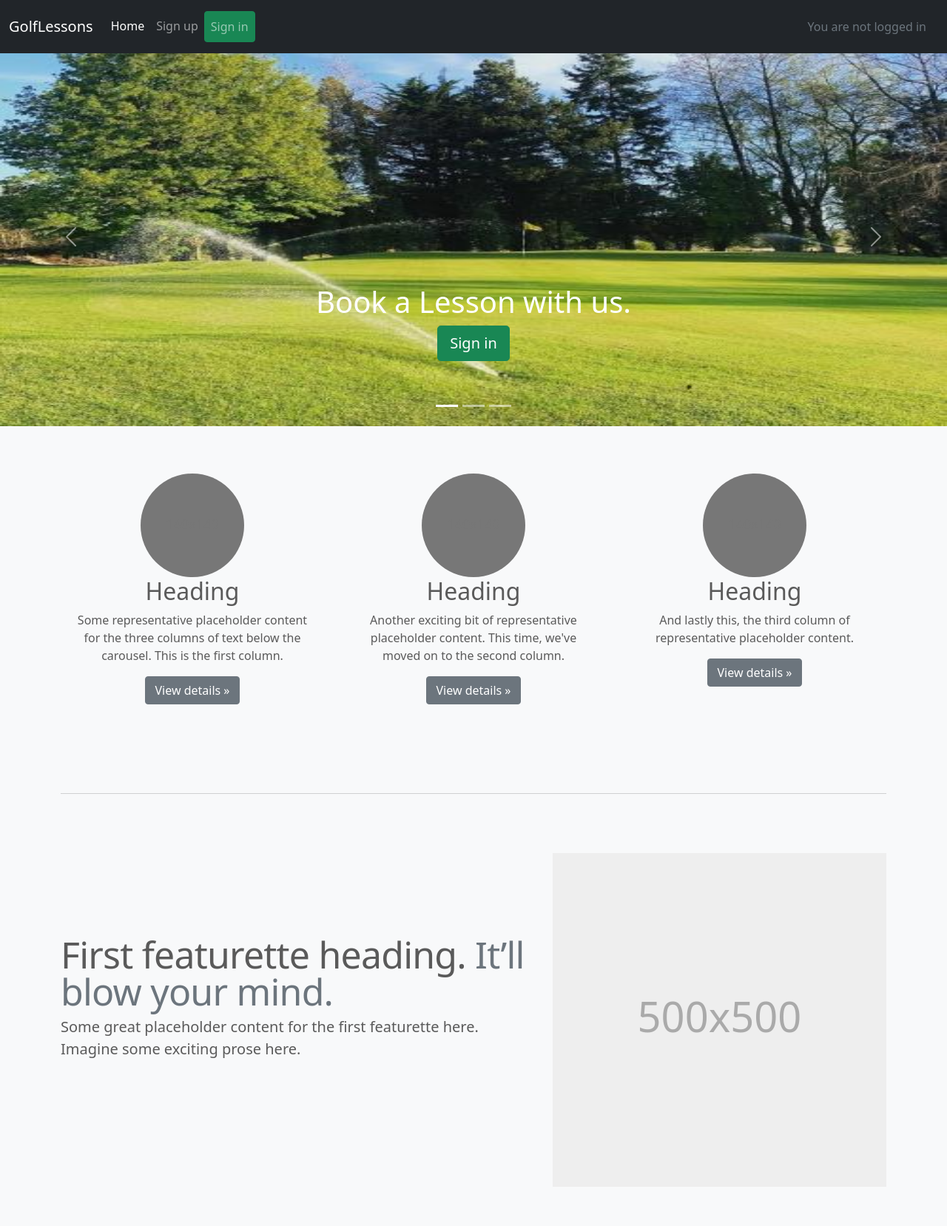
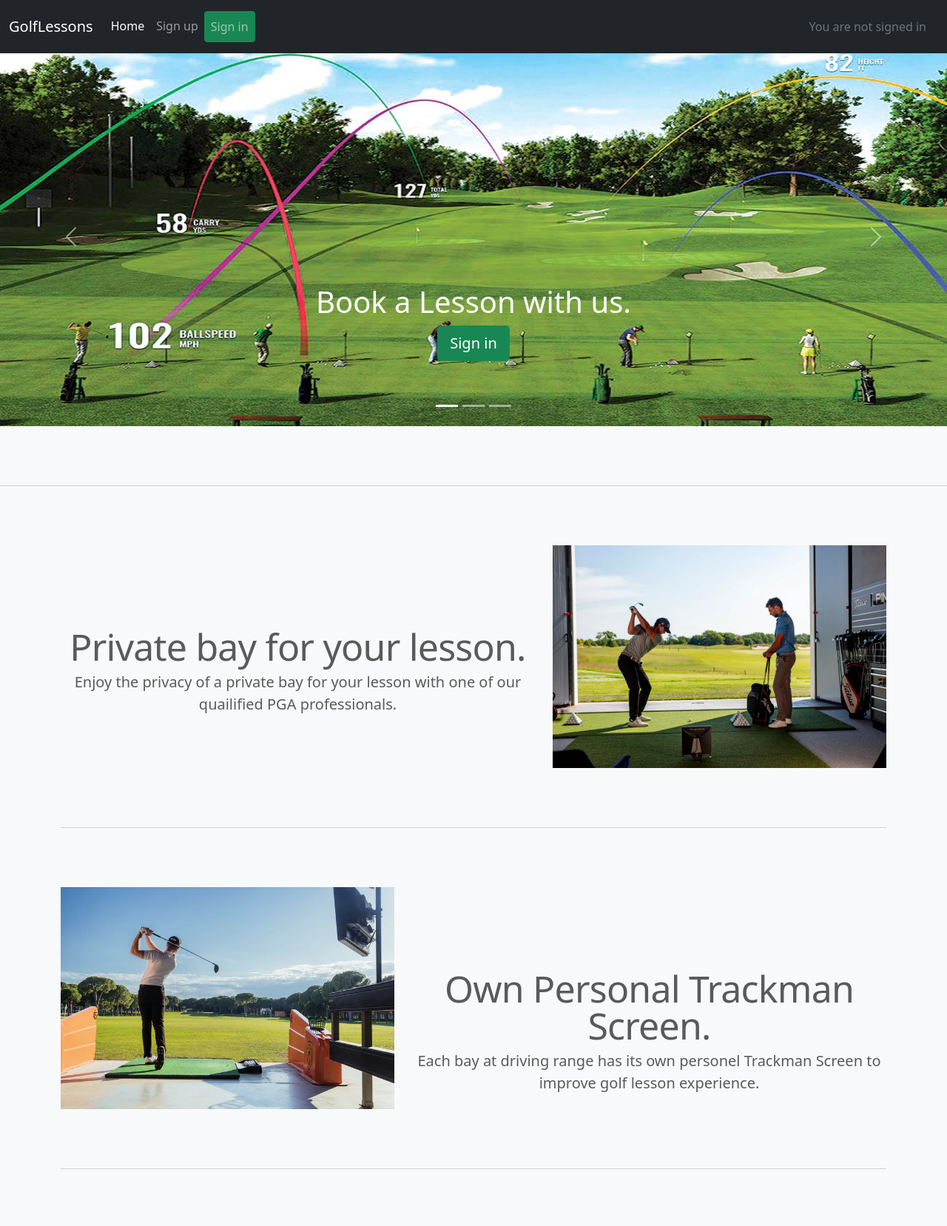
Before and after one commit to KevinFlanagan7/PP4-booking-system, a Django app: page / in a window 1280 px wide; the page is wider, and only the part inside the window is pictured. Shown: the top 1657 px of that part at 74% size. Run offline with Django 4.2, Linux system fonts and the light colour scheme; some libraries are stand-ins or nearby versions.

Commit message:
Add style and images to index.html file.

```diff
--- a/bookings/templates/bookings/index.html
+++ b/bookings/templates/bookings/index.html
@@ -12,7 +12,7 @@
     </ol>
     <div class="carousel-inner">
         <div class="carousel-item active center-block">
-            <img class="first-slide" src="{% static 'images/1st.jpg' %}" alt="first hole">
+            <img class="first-slide" src="{% static 'images/range.jpg' %}" alt="first hole">
             <div class="container">
                 <div class="carousel-caption d-inline">
                     <h1>Book a Lesson with us.</h1>
@@ -29,7 +29,7 @@
             <div class="container">
                 <div class="carousel-caption">
                     <h1>Option of Private Bay</h1>
-                    <p><a class="btn btn-lg btn-success" href="#gallery" role="button">Options</a></p>
+                    <p><a class="btn btn-lg btn-success" href="#options" role="button">Options</a></p>
                 </div>
             </div>
         </div>
@@ -53,85 +53,48 @@
     </a>
 </div>
 
-<!-- Marketing messaging and featurettes
-  ================================================== -->
-  <!-- Wrap the rest of the page in another container to center all the content. -->
-
-  <div class="container marketing">
-
-    <!-- Three columns of text below the carousel -->
-    <div class="row">
-      <div class="col-lg-4">
-        <svg class="bd-placeholder-img rounded-circle" width="140" height="140" xmlns="http://www.w3.org/2000/svg" role="img" aria-label="Placeholder: 140x140" preserveAspectRatio="xMidYMid slice" focusable="false"><title>Placeholder</title><rect width="100%" height="100%" fill="#777"/><text x="50%" y="50%" fill="#777" dy=".3em">140x140</text></svg>
-
-        <h2>Heading</h2>
-        <p>Some representative placeholder content for the three columns of text below the carousel. This is the first column.</p>
-        <p><a class="btn btn-secondary" href="#">View details &raquo;</a></p>
-      </div><!-- /.col-lg-4 -->
-      <div class="col-lg-4">
-        <svg class="bd-placeholder-img rounded-circle" width="140" height="140" xmlns="http://www.w3.org/2000/svg" role="img" aria-label="Placeholder: 140x140" preserveAspectRatio="xMidYMid slice" focusable="false"><title>Placeholder</title><rect width="100%" height="100%" fill="#777"/><text x="50%" y="50%" fill="#777" dy=".3em">140x140</text></svg>
-
-        <h2>Heading</h2>
-        <p>Another exciting bit of representative placeholder content. This time, we've moved on to the second column.</p>
-        <p><a class="btn btn-secondary" href="#">View details &raquo;</a></p>
-      </div><!-- /.col-lg-4 -->
-      <div class="col-lg-4">
-        <svg class="bd-placeholder-img rounded-circle" width="140" height="140" xmlns="http://www.w3.org/2000/svg" role="img" aria-label="Placeholder: 140x140" preserveAspectRatio="xMidYMid slice" focusable="false"><title>Placeholder</title><rect width="100%" height="100%" fill="#777"/><text x="50%" y="50%" fill="#777" dy=".3em">140x140</text></svg>
-
-        <h2>Heading</h2>
-        <p>And lastly this, the third column of representative placeholder content.</p>
-        <p><a class="btn btn-secondary" href="#">View details &raquo;</a></p>
-      </div><!-- /.col-lg-4 -->
-    </div><!-- /.row -->
-
-
 <!-- START THE FEATURETTES -->
 
 <hr class="featurette-divider">
 
-    <div class="row featurette">
-      <div class="col-md-7">
-        <h2 class="featurette-heading">First featurette heading. <span class="text-muted">It’ll blow your mind.</span></h2>
-        <p class="lead">Some great placeholder content for the first featurette here. Imagine some exciting prose here.</p>
+<div class="container">
+    <div class="row featurette justify-content-center" id="options">
+        <div class="col-md-7 text-center">
+            <h2 class="featurette-heading">Private bay for your lesson.</h2>
+            <p class="lead">Enjoy the privacy of a private bay for your lesson with one of our quailified PGA professionals.</p>
         </div>
-      <div class="col-md-5">
-        <svg class="bd-placeholder-img bd-placeholder-img-lg featurette-image img-fluid mx-auto" width="500" height="500" xmlns="http://www.w3.org/2000/svg" role="img" aria-label="Placeholder: 500x500" preserveAspectRatio="xMidYMid slice" focusable="false"><title>Placeholder</title><rect width="100%" height="100%" fill="#eee"/><text x="50%" y="50%" fill="#aaa" dy=".3em">500x500</text></svg>
-
+        <div class="col-md-5 text-center">
+          <img src="{% static 'images/private_bay.webp' %}" class="bd-placeholder-img bd-placeholder-img-lg featurette-image img-fluid mx-auto" width="500" height="500" alt="Image of golf bay">
         </div>
     </div>
 
     <hr class="featurette-divider">
 
-    <div class="row featurette">
-      <div class="col-md-7 order-md-2">
-        <h2 class="featurette-heading">Oh yeah, it’s that good. <span class="text-muted">See for yourself.</span></h2>
-        <p class="lead">Another featurette? Of course. More placeholder content here to give you an idea of how this layout would work with some actual real-world content in place.</p>
+    <div class="row featurette justify-content-center">
+        <div class="col-md-7 order-md-2 text-center">
+            <h2 class="featurette-heading">Own Personal Trackman Screen.</h2>
+            <p class="lead">Each bay at driving range has its own personel Trackman Screen to improve golf lesson experience.</p>
         </div>
-      <div class="col-md-5 order-md-1">
-        <svg class="bd-placeholder-img bd-placeholder-img-lg featurette-image img-fluid mx-auto" width="500" height="500" xmlns="http://www.w3.org/2000/svg" role="img" aria-label="Placeholder: 500x500" preserveAspectRatio="xMidYMid slice" focusable="false"><title>Placeholder</title><rect width="100%" height="100%" fill="#eee"/><text x="50%" y="50%" fill="#aaa" dy=".3em">500x500</text></svg>
-
+        <div class="col-md-5 order-md-1 text-center">
+          <img src="{% static 'images/trackman.webp' %}" class="bd-placeholder-img bd-placeholder-img-lg featurette-image img-fluid mx-auto" width="500" height="500" alt="Image of golf bay with trackman">
         </div>
     </div>
 
     <hr class="featurette-divider">
 
-    <div class="row featurette">
-      <div class="col-md-7">
-        <h2 class="featurette-heading">And lastly, this one. <span class="text-muted">Checkmate.</span></h2>
+    <div class="row featurette justify-content-center" id="location">
+        <div class="col-md-7 text-center">
+            <h2 class="featurette-heading">Located in the <span class="text-muted">Heart</span> of the country.</h2>
             <p class="lead">And yes, this is the last block of representative placeholder content. Again, not really intended to be actually read, simply here to give you a better view of what this would look like with some actual content. Your content.</p>
         </div>
-      <div class="col-md-5">
-        <svg class="bd-placeholder-img bd-placeholder-img-lg featurette-image img-fluid mx-auto" width="500" height="500" xmlns="http://www.w3.org/2000/svg" role="img" aria-label="Placeholder: 500x500" preserveAspectRatio="xMidYMid slice" focusable="false"><title>Placeholder</title><rect width="100%" height="100%" fill="#eee"/><text x="50%" y="50%" fill="#aaa" dy=".3em">500x500</text></svg>
-
+        <div class="col-md-5 text-center">
+          <iframe src="https://www.google.com/maps/embed?pb=!1m18!1m12!1m3!1d152483.55023443588!2d-8.368972615381958!3d53.33331215239628!2m3!1f0!2f0!3f0!3m2!1i1024!2i768!4f13.1!3m3!1m2!1s0x485c49f72522ce6f%3A0x34a0296ec74de5c5!2sGolf%20Academy%20Athlone!5e0!3m2!1sen!2sie!4v1718191173878!5m2!1sen!2sie" width="600" height="450" style="border:0;" allowfullscreen="" loading="lazy" referrerpolicy="no-referrer-when-downgrade"></iframe>
         </div>
     </div>
 
     <hr class="featurette-divider">
+</div><!-- /.container -->
 
 <!-- /END THE FEATURETTES -->
 
-  </div><!-- /.container -->
-
-
-<!-- index.html content ends here -->
 {% endblock %}
--- a/templates/base.html
+++ b/templates/base.html
@@ -72,9 +72,9 @@
                     </ul>
                     <span class="ml-auto text-right w-100 text-muted">
                         {% if user.is_authenticated %}
-                        <p class="text-end m-3">You are logged in as {{ user }}</p>
+                        <p class="text-end m-3">You are signed in as {{ user }}</p>
                         {% else %}
-                        <p class="text-end m-3">You are not logged in</p>
+                        <p class="text-end m-3">You are not signed in</p>
                         {% endif %}
                     </span>
                 </div>
@@ -141,7 +141,6 @@
         </div>
     </footer>
 
-
     <!-- jQuery -->
     <script src="https://code.jquery.com/jquery-3.6.0.min.js"></script>
     <script src="https://code.jquery.com/ui/1.12.1/jquery-ui.min.js"></script>
```
Also changed, not shown: bookings/forms.py (+6 -1 lines), static/images/1st.jpg (deleted), static/images/private_bay.webp (added), static/images/range.jpg (added), static/images/trackman.webp (added), 1 other file. Lines whose indentation alone changed are shown as unchanged.
